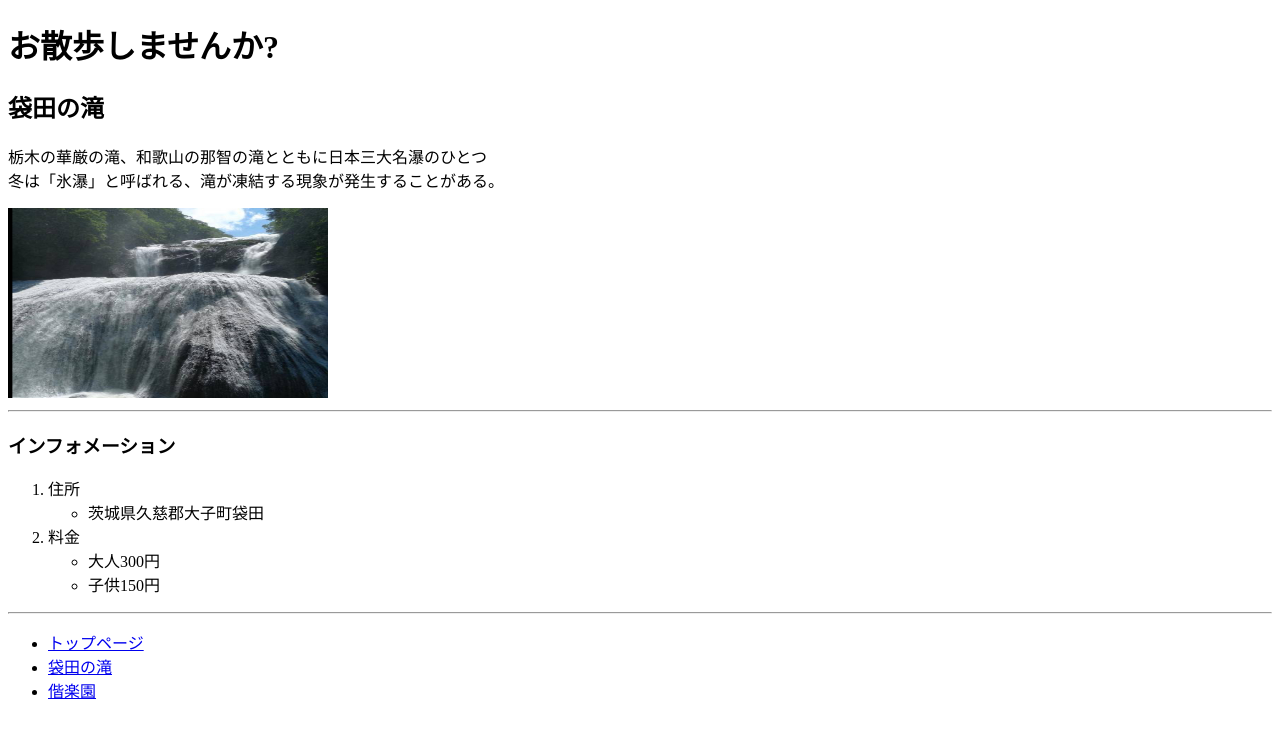
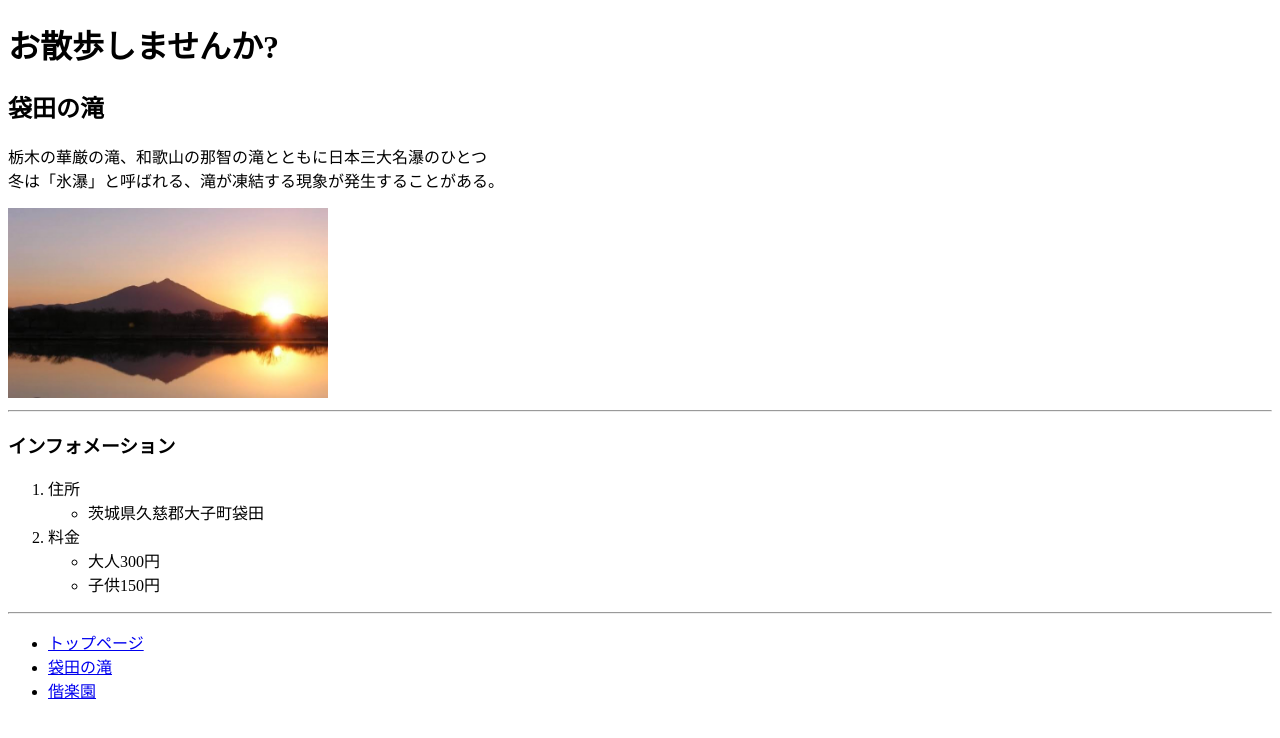
Before and after one commit to kotobukikun/ibarakiken, a plain HTML site: page index.html in a window 1280 px wide. Drawn offline with Linux system fonts and the light colour scheme.

Commit message:
Update index.html

```diff
--- a/index.html
+++ b/index.html
@@ -11,7 +11,7 @@
     栃木の華厳の滝、和歌山の那智の滝とともに日本三大名瀑のひとつ<br>
     冬は「氷瀑」と呼ばれる、滝が凍結する現象が発生することがある。
   </p>
-  <img src="IMG_6117.jpg" width="320" height="190" alt="袋田の滝">
+  <img src="https://github.com/kotobukikun/ibarakiken/blob/main/IMG_6116.jpg?raw=true" width="320" height="190" alt="袋田の滝">
   <hr>
   <h3>インフォメーション</h3>
   <ol>
```
